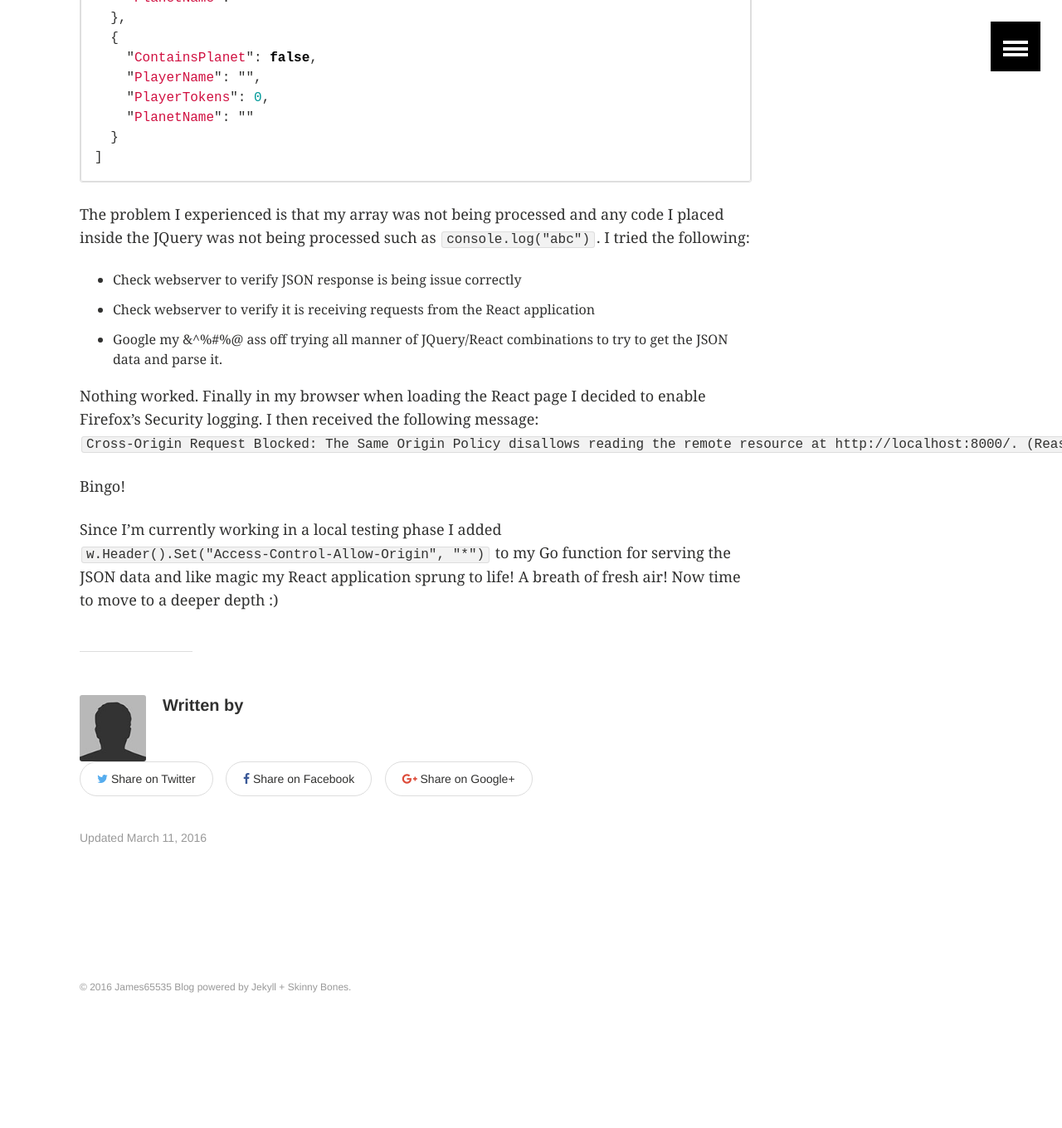
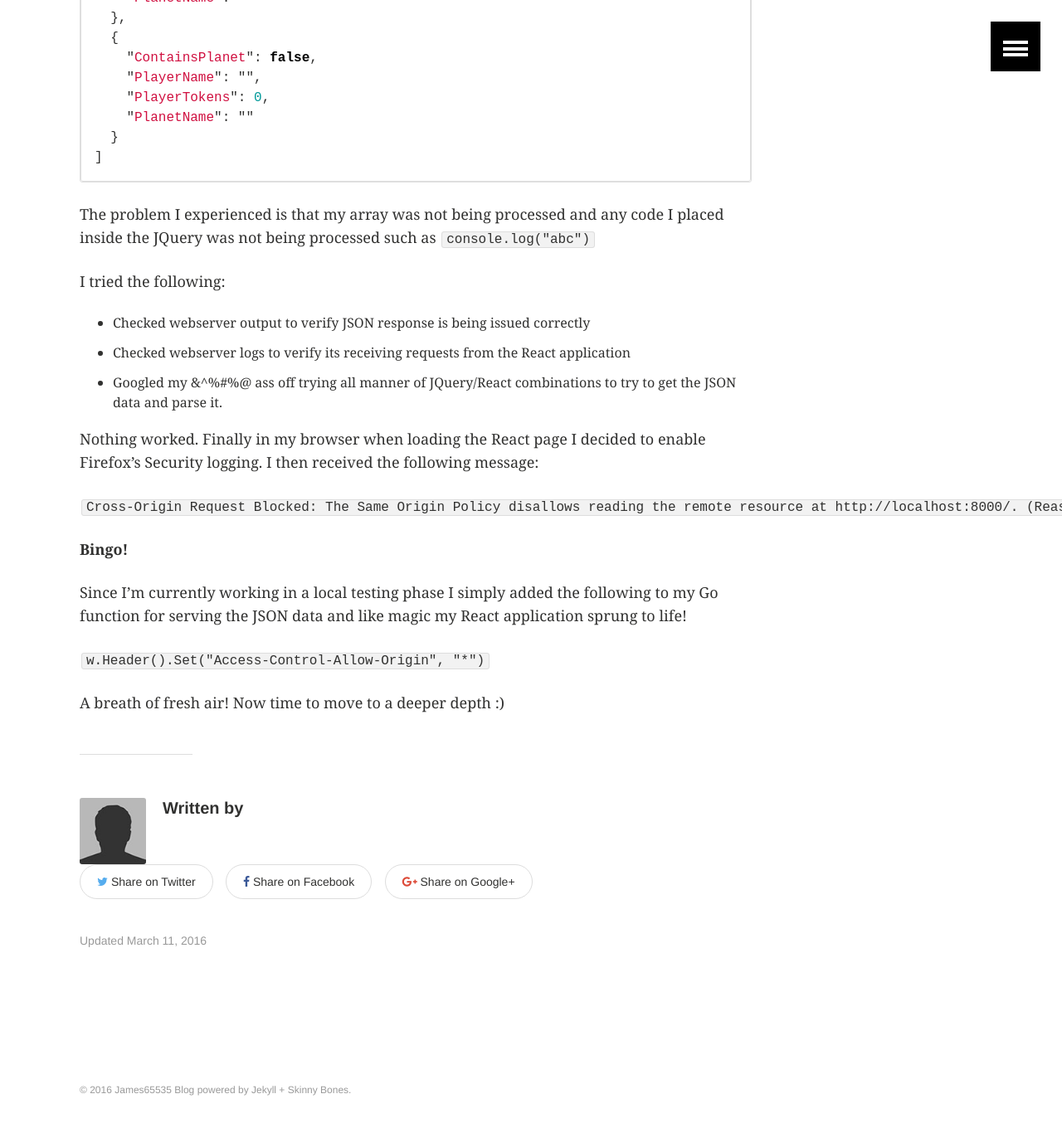
Before and after one commit to james65535/james65535.github.io, a Jekyll site: the page built from _posts/2016-03-11-Navigating-Front-End-Wilderness-pt2.markdown, in a window 1280 px wide and 1400 px high, scrolled down 1933 px. Shown: the top 1360 px of the window at 83% size. Built offline with Jekyll 4.4.1, drawn with Linux system fonts in a browser that asks for light colours; before the commit the page ends 3209 px from its top, so only the background shows below that.

Commit message:
new post update

```diff
--- a/_posts/2016-03-11-Navigating-Front-End-Wilderness-pt2.markdown
+++ b/_posts/2016-03-11-Navigating-Front-End-Wilderness-pt2.markdown
@@ -87,15 +87,22 @@ As you can see I am reading in a source from a local webserver which contains JS
 ]
 ~~~
 
-The problem I experienced is that my array was not being processed and any code I placed inside the JQuery was not being processed such as `console.log("abc")`. I tried the following:
+The problem I experienced is that my array was not being processed and any code I placed inside the JQuery was not being processed such as `console.log("abc")`
 
-* Check webserver to verify JSON response is being issue correctly
-* Check webserver to verify it is receiving requests from the React application
-* Google my &^%#%@ ass off trying all manner of JQuery/React combinations to try to get the JSON data and parse it.
+I tried the following:
+
+* Checked webserver output to verify JSON response is being issued correctly
+* Checked webserver logs to verify its receiving requests from the React application
+* Googled my &^%#%@ ass off trying all manner of JQuery/React combinations to try to get the JSON data and parse it.
 
 Nothing worked.  Finally in my browser when loading the React page I decided to enable Firefox's Security logging.  I then received the following message:
+
 `Cross-Origin Request Blocked: The Same Origin Policy disallows reading the remote resource at http://localhost:8000/. (Reason: CORS header 'Access-Control-Allow-Origin' missing).`
 
-Bingo!
+**Bingo!**
 
-Since I'm currently working in a local testing phase I added `w.Header().Set("Access-Control-Allow-Origin", "*")` to my Go function for serving the JSON data and like magic my React application sprung to life!  A breath of fresh air!  Now time to move to a deeper depth :)
+Since I'm currently working in a local testing phase I simply added the following to my Go function for serving the JSON data and like magic my React application sprung to life!
+
+ `w.Header().Set("Access-Control-Allow-Origin", "*")`
+
+ A breath of fresh air!  Now time to move to a deeper depth :)
```
